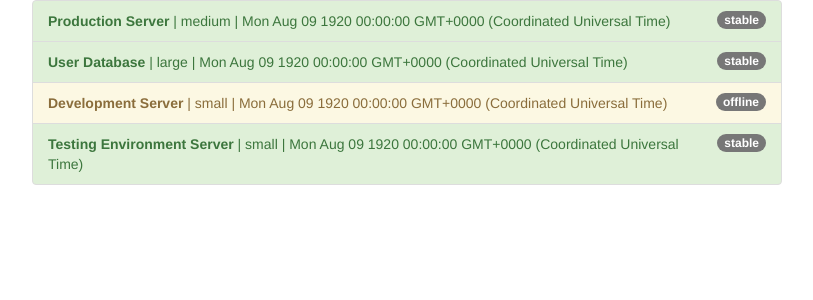
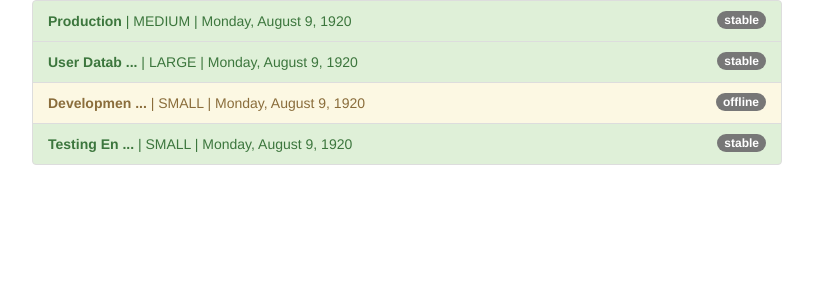
Before and after one commit to kirakobzareva/pipes-start, an Angular app: page / in a window 1280 px wide. Shown: the top 300 px of the page, without its empty margins (233-1046 px from the left). Built offline with nearby package versions, Linux system fonts and the light colour scheme.

Commit message:
add custom pipe

```diff
--- a/src/app/app.component.html
+++ b/src/app/app.component.html
@@ -10,7 +10,9 @@
             class="badge">
             {{ server.status }}
           </span>
-          <strong>{{ server.name }}</strong> | {{ server.instanceType }} | {{ server.started }}
+          <strong>{{ server.name | shorten}}</strong> |
+          {{ server.instanceType | uppercase}} |
+          {{ server.started | date: 'fullDate' }}
         </li>
       </ul>
     </div>
--- a/src/app/app.component.ts
+++ b/src/app/app.component.ts
@@ -9,7 +9,7 @@ export class AppComponent {
   servers = [
     {
       instanceType: 'medium',
-      name: 'Production Server',
+      name: 'Production',
       status: 'stable',
       started: new Date(15, 1, 2017),
     },
@@ -32,6 +32,7 @@ export class AppComponent {
       started: new Date(15, 1, 2017),
     },
   ];
+
   getStatusClasses(server: {
     instanceType: string;
     name: string;
--- a/src/app/app.module.ts
+++ b/src/app/app.module.ts
@@ -2,15 +2,13 @@ import { NgModule } from '@angular/core';
 import { BrowserModule } from '@angular/platform-browser';
 
 import { AppComponent } from './app.component';
+import { ShortenPipe } from './shorten.pipe';
 
 @NgModule({
-  declarations: [
-    AppComponent
-  ],
-  imports: [
-    BrowserModule
-  ],
+  declarations: [AppComponent,
+    ShortenPipe],
+  imports: [BrowserModule],
   providers: [],
-  bootstrap: [AppComponent]
+  bootstrap: [AppComponent],
 })
-export class AppModule { }
+export class AppModule {}
--- /dev/null
+++ b/src/app/shorten.pipe.ts
@@ -0,0 +1,14 @@
+import { Pipe, PipeTransform } from "@angular/core";
+
+@Pipe({
+  name: 'shorten',
+})
+
+export class ShortenPipe implements PipeTransform {
+  transform(value: any) {
+    if (value.length > 10) {
+    return value.substr(0, 10) + ' ...';
+    }
+    return value;
+  }
+}
```
